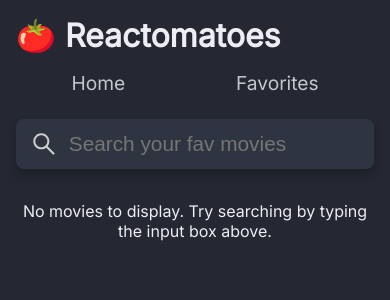
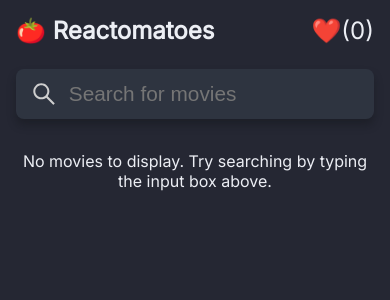
Before and after one commit to andersonmadeira/reactomatoes, a React (Create React App) app: page /#/ in a window 390 px wide. Shown: the top 300 px of the page. Built offline with nearby package versions, Linux system fonts and the light colour scheme.

Commit message:
feat(mobile-first): Better style for movie list on low resolutions

```diff
--- a/src/components/Header.js
+++ b/src/components/Header.js
@@ -1,8 +1,13 @@
-import React from 'react'
+import React, { useContext } from 'react'
 import { Link } from 'react-router-dom'
 import styles from '../styles/Header.module.scss'
+import { StateContext } from '../state'
 
 const Header = () => {
+  const {
+    state: { favorites },
+  } = useContext(StateContext)
+
   return (
     <header className={styles.app__header}>
       <h1 className={styles.header__title}>
@@ -14,20 +19,11 @@ const Header = () => {
           Reactomatoes
         </Link>
       </h1>
-      <nav className={styles.header__menu}>
-        <ul className={styles.menu__items}>
-          <li className={styles.menu__menu_item}>
-            <Link to="/" className={styles.menu_item__link}>
-              Home
-            </Link>
-          </li>
-          <li className={styles.menu__menu_item}>
-            <Link to="/favorites" className={styles.menu_item__link}>
-              Favorites
-            </Link>
-          </li>
-        </ul>
-      </nav>
+      <Link to="/favorites" className={styles.header__favorites_link}>
+        <span role="img" aria-label="Heart icon">
+          ❤️({favorites.length})
+        </span>
+      </Link>
     </header>
   )
 }
--- a/src/components/SearchInput.js
+++ b/src/components/SearchInput.js
@@ -17,7 +17,7 @@ const SearchInput = ({ value, onChange }) => {
         className={styles.search__input}
         type="text"
         spellCheck={false}
-        placeholder="Search your fav movies"
+        placeholder="Search for movies"
         value={newSearchValue}
         onChange={(event) => {
           setnewSearchValue(event.target.value)
--- a/src/styles/Header.module.scss
+++ b/src/styles/Header.module.scss
@@ -1,11 +1,12 @@
 .app__header {
-  margin-top: 1rem;
+  margin: 1rem 0 1.5rem;
   display: flex;
-  flex-direction: column;
+  flex-direction: row;
+  justify-content: space-between;
 }
 
 .header__title {
-  font-size: 2rem;
+  font-size: 1.5rem;
 }
 
 .header__title__link {
@@ -13,28 +14,10 @@
   text-decoration: none;
 }
 
-.menu__items {
-  margin: 0.5rem 0;
-  list-style-type: none;
-  display: flex;
-  justify-content: space-around;
-}
-
-.menu__menu_item {
-  font-size: 1.2rem;
-}
-
-.menu_item__link {
-  display: inline-block;
+.header__favorites_link {
+  font-size: 1.5rem;
+  color: inherit;
   text-decoration: none;
-  color: inherit;
-  padding: 0.5rem 0.8rem;
-  border-radius: 0.3rem;
-
-  opacity: 0.8;
-  background-color: inherit;
-
-  transition: all 200ms ease-in-out;
 }
 
 // .header__title__link {
--- a/src/styles/MovieList.module.scss
+++ b/src/styles/MovieList.module.scss
@@ -2,9 +2,8 @@
   display: flex;
   flex-direction: column;
   align-items: center;
-  max-width: calc(100% - 3rem);
-  margin: 0 auto;
-  margin-top: 3rem;
+  max-width: calc(100% - 2rem);
+  margin: 1.5rem auto 0;
 }
 
 .movie_list__movie {
--- a/src/styles/SearchInput.module.scss
+++ b/src/styles/SearchInput.module.scss
@@ -1,5 +1,4 @@
 .search {
-  margin-top: 0.5rem;
   position: relative;
   padding: 0.3rem;
   border-radius: 0.5rem;
```
